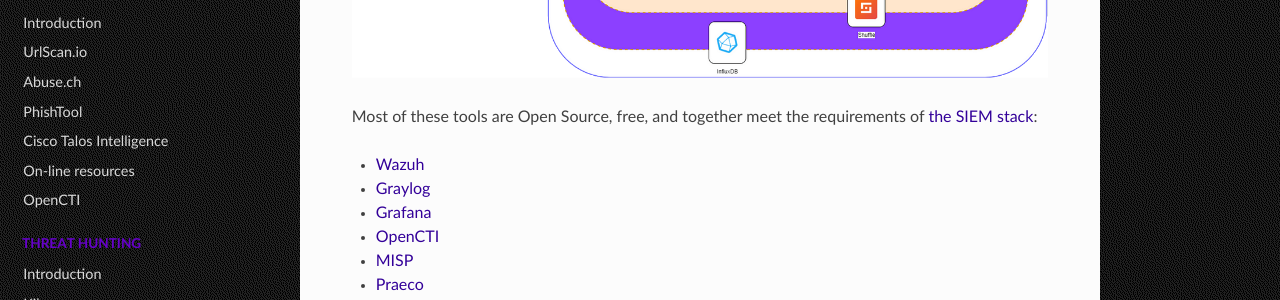
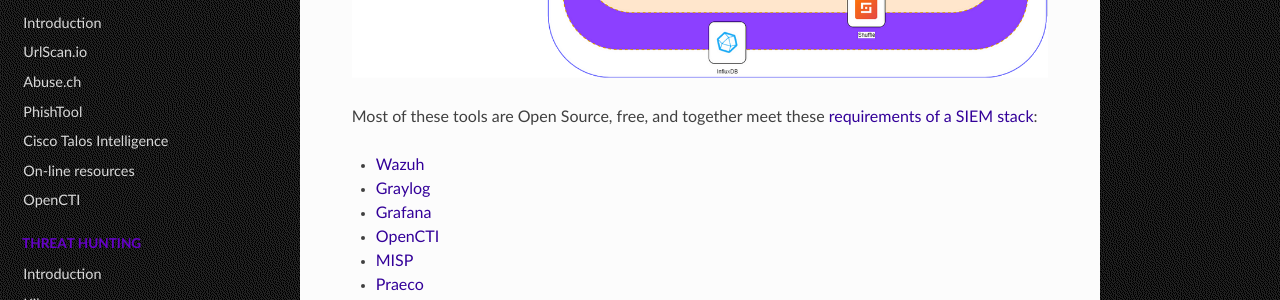
Before and after one commit to tymyrddin/testlab, a Sphinx documentation site: the page built from source/docs/siem/README.md, in a window 1280 px wide and 1148 px high. Shown: the part 481-781 px from the top of the window. Built offline with Sphinx 7.4.7 and the Read the Docs theme 2.0.0, drawn with Linux system fonts in a browser that asks for light colours.

Commit message:
SIEM stack

```diff
--- a/source/docs/siem/README.md
+++ b/source/docs/siem/README.md
@@ -2,7 +2,7 @@
 
 [![SIEM stack](../../_static/images/siem-stack.png)](https://socfortress.medium.com/build-your-own-siem-stack-with-open-source-tools-series-39da0f2d412a)
 
-Most of these tools are Open Source, free, and together meet the requirements of [the SIEM stack](https://siem.tymyrddin.dev/docs/notes/siem#siem-stack-requirements):
+Most of these tools are Open Source, free, and together meet these [requirements of a SIEM stack](https://siem.tymyrddin.dev/docs/notes/siem#siem-stack-requirements):
 
 * [Wazuh](wazuh.md)
 * [Graylog](graylog.md)
```
